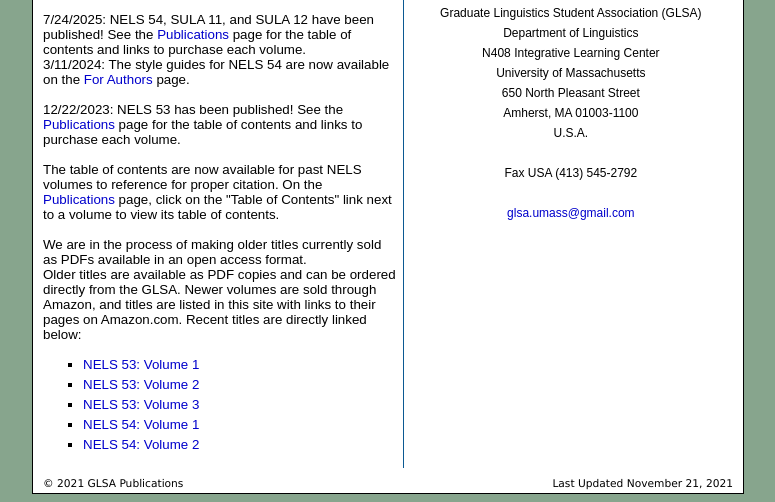
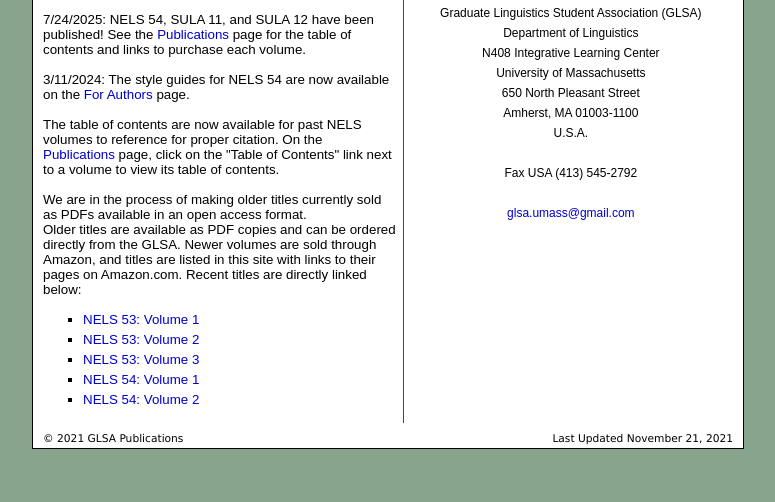
Before and after one commit to glsa-umass/glsa-umass.github.io, a plain HTML site: page index.html in a window 1280 px wide. Shown: the part 419-921 px from the top of the page, without its empty margins (252-1027 px from the left). After the commit the page ends 876 px from the top, so only its background shows below. Drawn offline with Linux system fonts and the light colour scheme.

Commit message:
Removed old announcement from home page

```diff
--- a/index.html
+++ b/index.html
@@ -98,11 +98,10 @@ function winopen(url,stuff,morestuff) {
 						<br>
 						7/24/2025: NELS 54, SULA 11, and SULA 12 have been published! See the <a href= "publications.html#nels">Publications</a> page for the table of contents and links to purchase each volume.
        						<br>
+						<br>
        						3/11/2024: The style guides for NELS 54 are now available on the <a href = "authors.html"> For Authors </a> page.
        						<br>
-       						<br>
-       						12/22/2023: NELS 53 has been published! See the <a href= "publications.html#nels">Publications</a> page for the table of contents and links to purchase each volume.
-       						<br>
+
             				<br>
             				The table of contents are now available for past NELS volumes to reference for proper citation. On the <a href= "publications.html#nels">Publications</a> page, click on the "Table of Contents" link next to a volume to view its table of contents.
                             <br>
```
